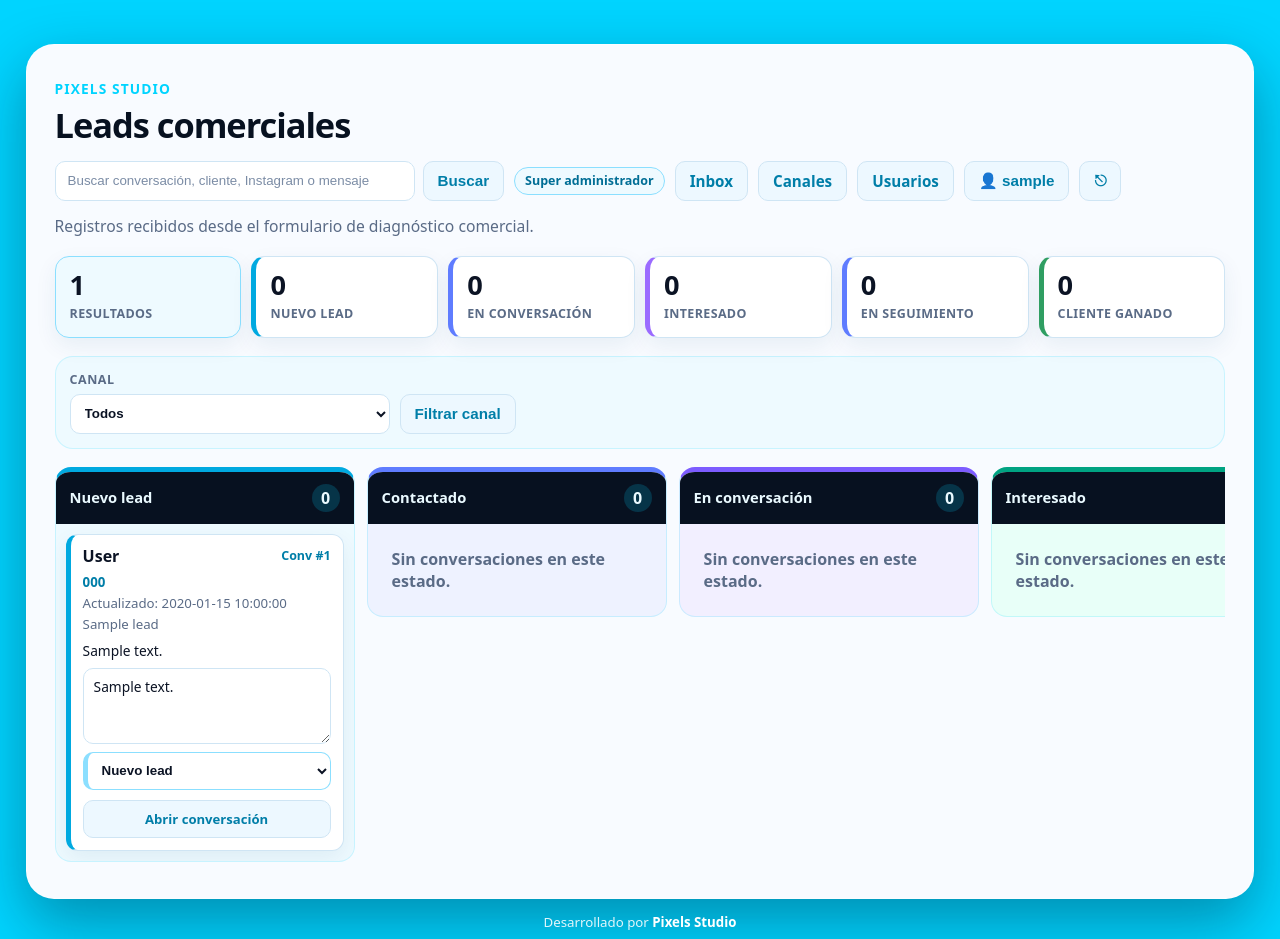
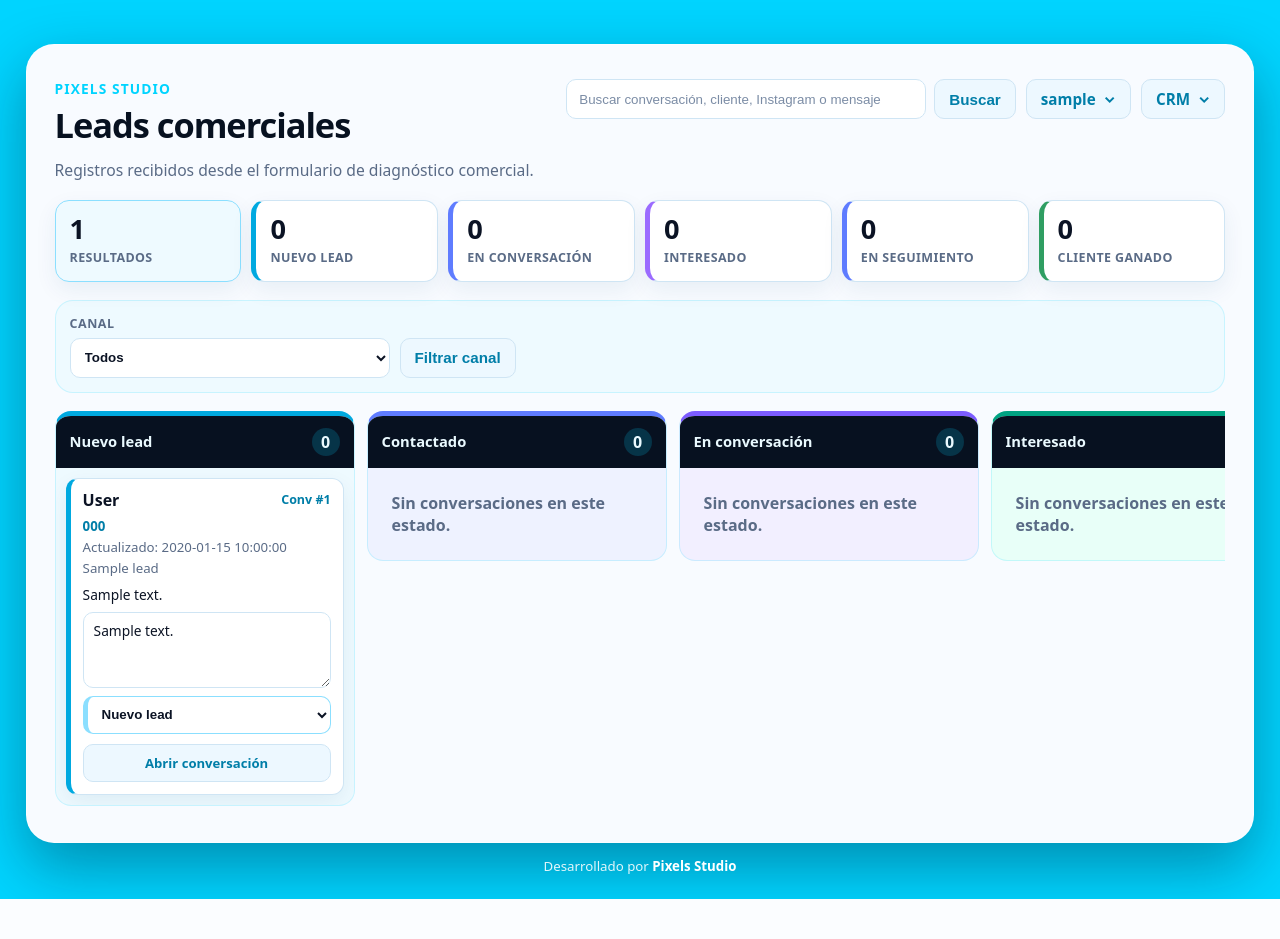
Before and after one commit to pixelsstudiove/crm-pixels, a PHP site: page /dashboard.php in a window 1280 px wide. Shown: the top 939 px of the page. After the commit the page ends 899 px from the top, so only its background shows below. Run offline with PHP 8.4, Linux system fonts and the light colour scheme; the visitor is signed in with stand-in values (Sample User, id 1); tables that the repository leaves empty or names only in its code hold one stand-in row (values such as "Sample post").

Commit message:
Simplifica menu del dashboard

```diff
--- a/dashboard.php
+++ b/dashboard.php
@@ -405,6 +405,17 @@ function dash_channel_label(array $channel): string {
     .wa-btn:hover, .user-btn:hover, .logout-btn:hover, .search-btn:hover { background:#dff6ff; border-color:#8bdfff; }
     .wa-btn:active, .user-btn:active, .logout-btn:active, .search-btn:active { transform:translateY(1px); }
     .role-pill { display:inline-flex; align-items:center; justify-content:center; min-height:28px; padding:0 10px; border-radius:999px; border:1px solid #8bdfff; background:#eefaff; color:#006e95; font-size:.78rem; font-weight:900; white-space:nowrap; }
+    .menu-dropdown { position:relative; }
+    .menu-dropdown summary { list-style:none; display:inline-flex; align-items:center; justify-content:center; gap:8px; height:40px; padding:0 14px; border-radius:10px; border:1px solid var(--line); background:var(--surface-soft); color:#007ea8; font-size:.95rem; font-weight:850; cursor:pointer; user-select:none; transition:background .2s ease, border-color .2s ease, transform .06s ease; }
+    .menu-dropdown summary::-webkit-details-marker { display:none; }
+    .menu-dropdown summary::after { content:"⌄"; color:#007ea8; font-size:.95rem; line-height:1; transform:translateY(-1px); }
+    .menu-dropdown[open] summary, .menu-dropdown summary:hover { background:#dff6ff; border-color:#8bdfff; }
+    .menu-dropdown summary:active { transform:translateY(1px); }
+    .menu-panel { position:absolute; top:calc(100% + 8px); right:0; z-index:20; min-width:220px; padding:8px; border:1px solid var(--line); border-radius:14px; background:#fff; box-shadow:0 16px 36px rgba(0, 76, 110, .18); }
+    .menu-item { width:100%; min-height:40px; display:flex; align-items:center; justify-content:flex-start; gap:8px; padding:0 10px; border:0; border-radius:10px; background:transparent; color:var(--brand-ink); font:inherit; font-weight:800; text-align:left; text-decoration:none; cursor:pointer; }
+    .menu-item:hover { background:#eefaff; color:#007ea8; }
+    .menu-meta { display:block; padding:6px 10px 9px; color:var(--brand-muted); font-size:.78rem; font-weight:850; border-bottom:1px solid rgba(0,68,99,.10); margin-bottom:6px; }
+    .menu-form { margin:0; }
     .search-form { display:flex; align-items:center; gap:8px; flex-wrap:wrap; }
     .search-input { height:40px; min-width:360px; padding:0 12px; color:var(--brand-ink); border-radius:10px; border:1px solid var(--line); background:#fff; outline:none; }
     .search-input::placeholder { color:#7b8ca5; }
@@ -509,7 +520,7 @@ function dash_channel_label(array $channel): string {
       .filters-form { grid-template-columns:1fr; }
       .funnel-column { width:280px; max-height:68vh; }
     }
-    @media (max-width: 700px) { .search-input { min-width:220px; width:100%; } .search-form { width:100%; } .topbar-right { width:100%; } }
+    @media (max-width: 700px) { .search-input { min-width:220px; width:100%; } .search-form { width:100%; } .topbar-right { width:100%; } .menu-dropdown { flex:1; } .menu-dropdown summary { width:100%; } .menu-panel { left:0; right:auto; width:min(92vw, 280px); } }
   </style>
 </head>
 <body class="dashboard-page">
@@ -527,15 +538,27 @@ function dash_channel_label(array $channel): string {
               <?php if ($filterChannelId > 0): ?><input type="hidden" name="channel_id" value="<?= (int) $filterChannelId ?>"><?php endif; ?>
               <button class="search-btn" type="submit">Buscar</button>
             </form>
-            <span class="role-pill"><?= h($currentRoleLabel) ?></span>
-            <?php if (can('view_conversations')): ?><a class="user-btn" href="inbox.php" title="Inbox conversacional">Inbox</a><?php endif; ?>
-            <?php if ($canManageIntegrations): ?><a class="user-btn" href="channels.php" title="Canales conectados">Canales</a><?php endif; ?>
-            <?php if ($canManageUsers): ?><a class="user-btn" href="users.php" title="Administrar usuarios">Usuarios</a><?php endif; ?>
-            <button type="button" class="user-btn" data-modal-open="profileModal" title="Perfil de usuario">👤 <?= h($_SESSION['username']) ?></button>
-            <form action="logout.php" method="post" style="margin:0">
-              <input type="hidden" name="csrf" value="<?= h($_SESSION['csrf'] ?? '') ?>">
-              <button class="logout-btn" type="submit" title="Cerrar sesión">⎋</button>
-            </form>
+            <details class="menu-dropdown">
+              <summary><?= h((string) ($_SESSION['username'] ?? 'Usuario')) ?></summary>
+              <div class="menu-panel">
+                <span class="menu-meta"><?= h($currentRoleLabel) ?></span>
+                <button type="button" class="menu-item" data-modal-open="profileModal">Seguridad</button>
+                <?php if ($canManageUsers): ?><a class="menu-item" href="users.php">Gestión de usuarios</a><?php endif; ?>
+                <form class="menu-form" action="logout.php" method="post">
+                  <input type="hidden" name="csrf" value="<?= h($_SESSION['csrf'] ?? '') ?>">
+                  <button class="menu-item" type="submit">Cerrar sesión</button>
+                </form>
+              </div>
+            </details>
+            <?php if (can('view_conversations') || $canManageIntegrations): ?>
+              <details class="menu-dropdown">
+                <summary>CRM</summary>
+                <div class="menu-panel">
+                  <?php if (can('view_conversations')): ?><a class="menu-item" href="inbox.php">Inbox</a><?php endif; ?>
+                  <?php if ($canManageIntegrations): ?><a class="menu-item" href="channels.php">Gestionar canales</a><?php endif; ?>
+                </div>
+              </details>
+            <?php endif; ?>
           </div>
         </div>
 
--- a/js/dashboard.js
+++ b/js/dashboard.js
@@ -1,7 +1,16 @@
 (function(){
+  function closeMenus(except){
+    document.querySelectorAll('.menu-dropdown[open]').forEach(menu=>{
+      if(menu !== except) menu.removeAttribute('open');
+    });
+  }
+
   function openModal(id){
     const el = document.getElementById(id);
-    if(el) el.classList.add('is-open');
+    if(el){
+      closeMenus();
+      el.classList.add('is-open');
+    }
   }
 
   function closeModal(el){
@@ -19,6 +28,12 @@
       const modal = closeBtn.closest('[data-modal]');
       if(modal) closeModal(modal);
     }
+    const clickedMenu = e.target.closest('.menu-dropdown');
+    if(clickedMenu && e.target.closest('summary')){
+      closeMenus(clickedMenu);
+      return;
+    }
+    if(!clickedMenu) closeMenus();
   });
 
   document.querySelectorAll('[data-modal]').forEach(modal=>{
@@ -27,6 +42,7 @@
 
   document.addEventListener('keydown', (e)=>{
     if(e.key === 'Escape'){
+      closeMenus();
       document.querySelectorAll('[data-modal].is-open').forEach(m => closeModal(m));
     }
   });
```
